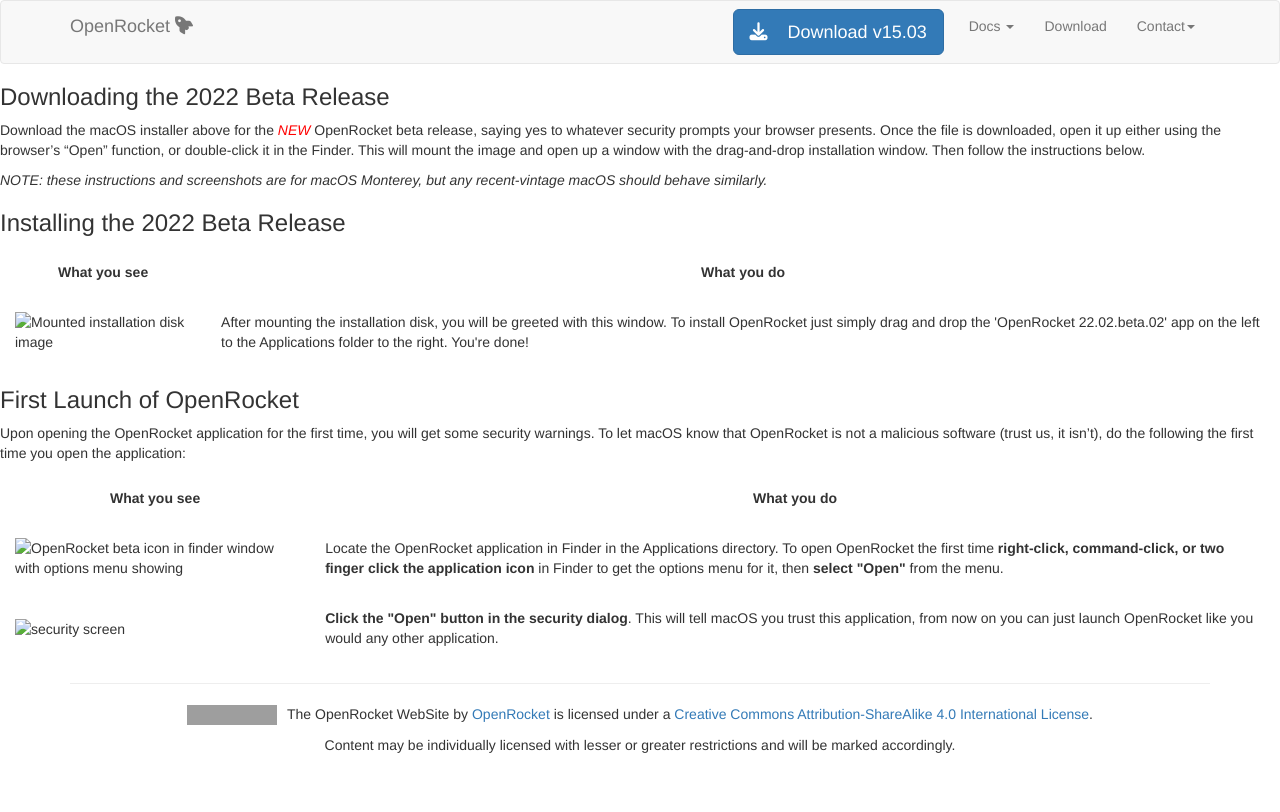
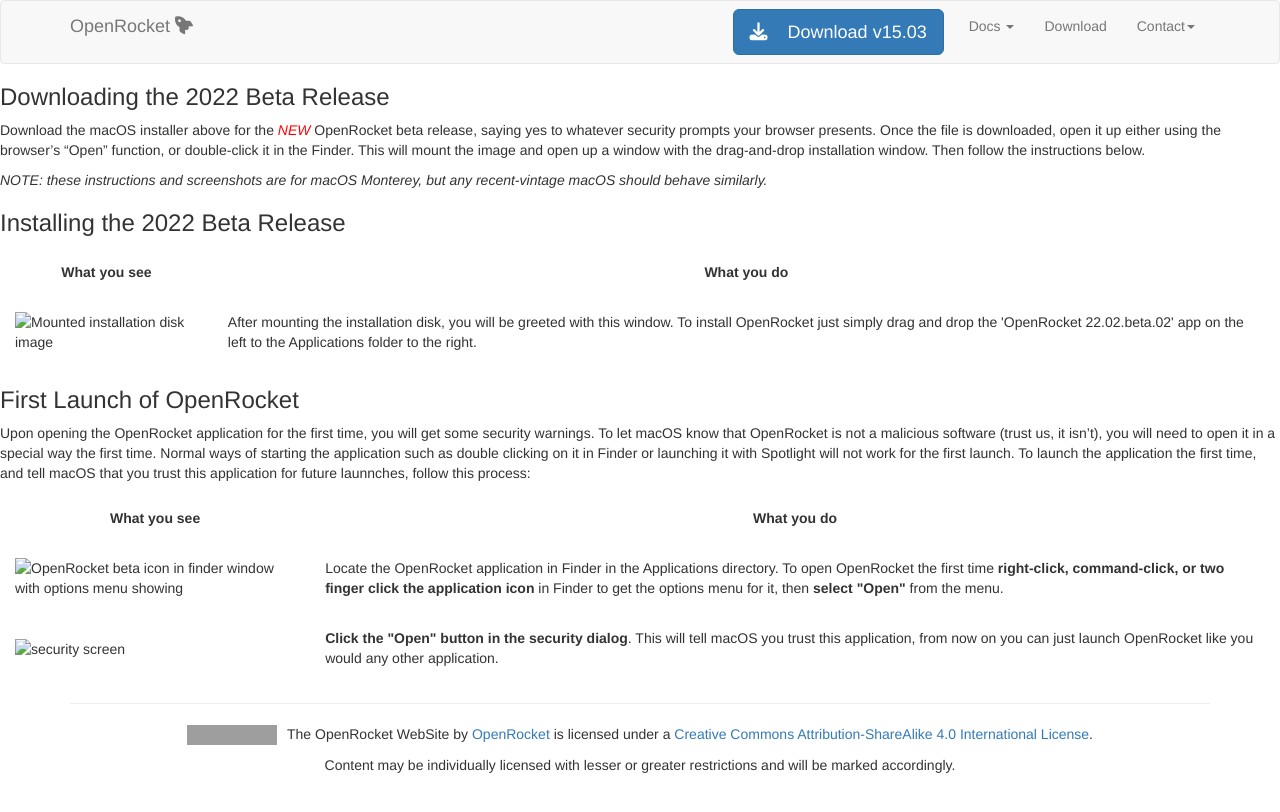
Before and after one commit to openrocket/openrocket.github.io, a Jekyll site: the page built from downloads/instructions/macOS_22.02.beta.02.md, in a window 1280 px wide. Shown: the top 812 px of the page. Built offline with Jekyll 4.4.1, drawn with Linux system fonts in a browser that asks for light colours; nearby versions of some CDN libraries; our own code applies the rules of GitHub Pages for plain Markdown files; library files that are not in the unit come from our copies; grey boxes are pictures that could not be loaded.

Commit message:
Add justification
explain to the reader why they have to follow this specific pattern to launch the application the first time.

```diff
--- a/downloads/instructions/macOS_22.02.beta.02.md
+++ b/downloads/instructions/macOS_22.02.beta.02.md
@@ -33,7 +33,7 @@
         <img src="downloads/instructions/img/macOS_22.02.beta.02/01.Mounted_disk.gif" alt="Mounted installation disk image" width="320">
       </td>
       <td>
-       After mounting the installation disk, you will be greeted with this window. To install OpenRocket just simply drag and drop the 'OpenRocket 22.02.beta.02' app on the left to the Applications folder to the right. You're done!
+       After mounting the installation disk, you will be greeted with this window. To install OpenRocket just simply drag and drop the 'OpenRocket 22.02.beta.02' app on the left to the Applications folder to the right.
       </td>
     </tr>
   </table>
@@ -41,7 +41,7 @@
 
 ### First Launch of OpenRocket
 
-Upon opening the OpenRocket application for the first time, you will get some security warnings. To let macOS know that OpenRocket is not a malicious software (trust us, it isn't), do the following the first time you open the application:
+Upon opening the OpenRocket application for the first time, you will get some security warnings. To let macOS know that OpenRocket is not a malicious software (trust us, it isn't), you will need to open it in a special way the first time. Normal ways of starting the application such as double clicking on it in Finder or launching it with Spotlight will not work for the first launch. To launch the application the first time, and tell macOS that you trust this application for future launnches, follow this process:
 
 <html>
   <table class="left">
```
